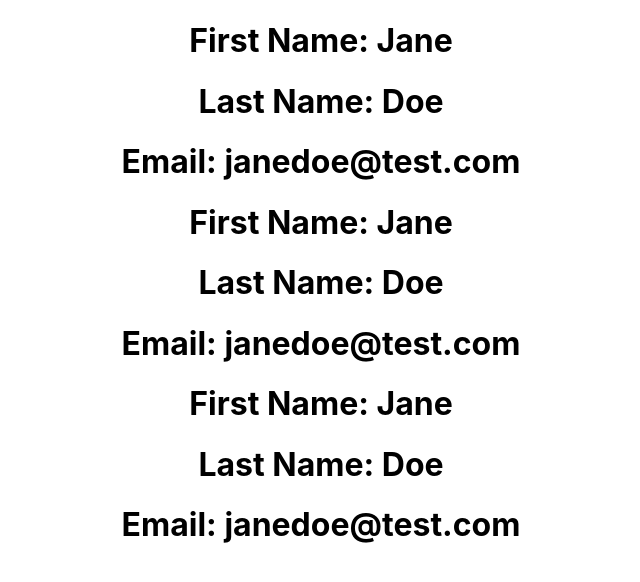
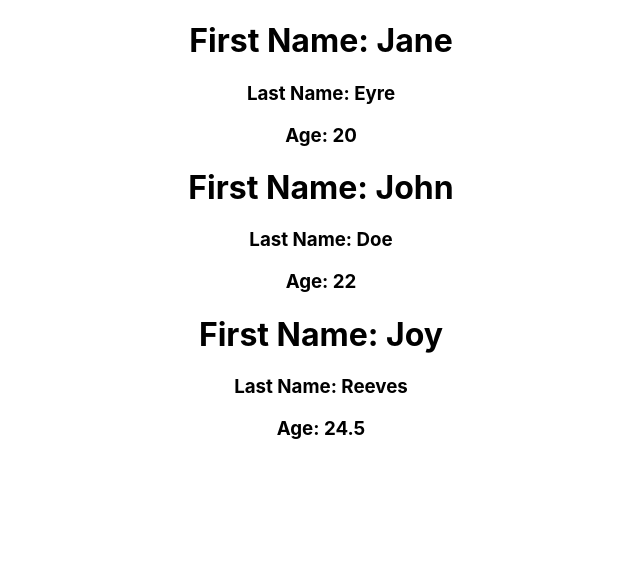
Before and after one commit to debbie-atwiine/react_project0, a React (Create React App) app: page / in a window 1280 px wide. Shown: the top 582 px of the page, without its empty margins (319-959 px from the left). Built offline with nearby package versions, Linux system fonts and the light colour scheme.

Commit message:
introducing props - ie arguments for working with dynamic data

```diff
--- a/src/App.js
+++ b/src/App.js
@@ -1,11 +1,11 @@
 import './App.css';
 
-const Person = () => {
+const Person = (props) => {
   return (
     <>
-      <h1>First Name: Jane</h1>
-      <h1>Last Name: Doe</h1>
-      <h1>Email: janedoe@test.com </h1>
+      <h1>First Name: {props.fname} </h1>
+      <h3>Last Name: {props.lname}</h3>
+      <h3>Age: {props.age} </h3>
     </>
   )
 }
@@ -13,9 +13,9 @@ const Person = () => {
 const App = () => {
   return (
     <div className="App">
-      <Person/>
-      <Person/>
-      <Person/>
+      <Person fname='Jane' lname='Eyre' age={10 * 2} />
+      <Person fname='John' lname='Doe' age={10 + 12} />
+      <Person fname='Joy' lname='Reeves' age={49 / 2} />
     </div>
   );
 }
```
